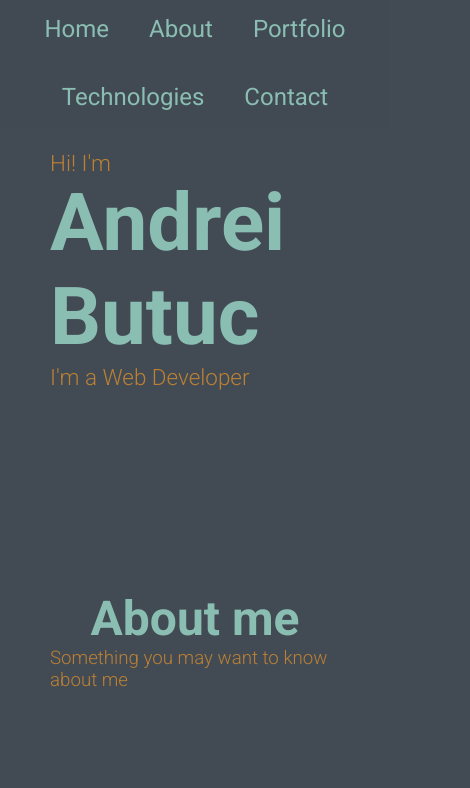
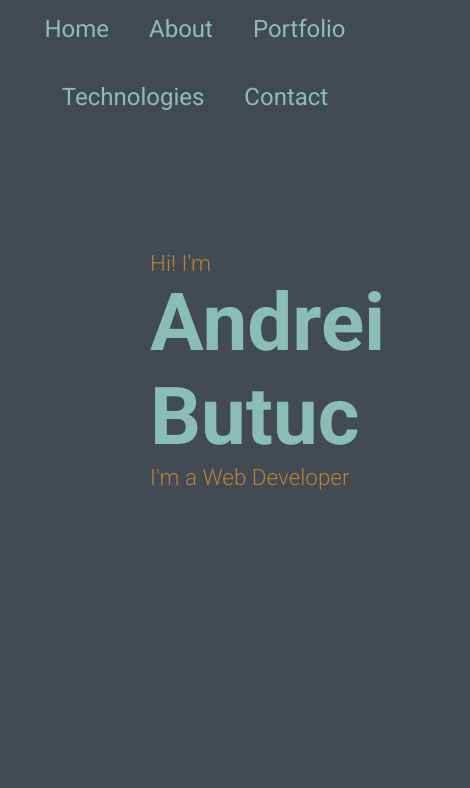
Before and after one commit to andreibtc84/portfolio_site, a website: page index.html in a window 390 px wide. Shown: the top 788 px of the page, 470 px wide, since content can reach past the window. Drawn offline with Linux system fonts and the light colour scheme.

Commit message:
Adds styling: Issue with responsivness

```diff
--- a/styles/src/style.scss
+++ b/styles/src/style.scss
@@ -30,7 +30,7 @@
     width: 100%;
     height: 100%;
     margin-top: 100px;
-    padding: 50px;
+    padding: 150px;
 }
 .section-title {
     font-size: 3rem;
@@ -91,12 +91,12 @@
 .hero-section {
     color: $green-sheen;
     font-size: larger;
-
     .hero-container{
         display: flex;
         flex-flow: column wrap;
         align-items: flex-start;
         justify-content: center;
+        margin:auto;
         @media (max-width: 564px) and (max-width: 300px){
             align-items: center;
         }
```
Also changed, not shown: styles/public/style.css, 1 other file.
